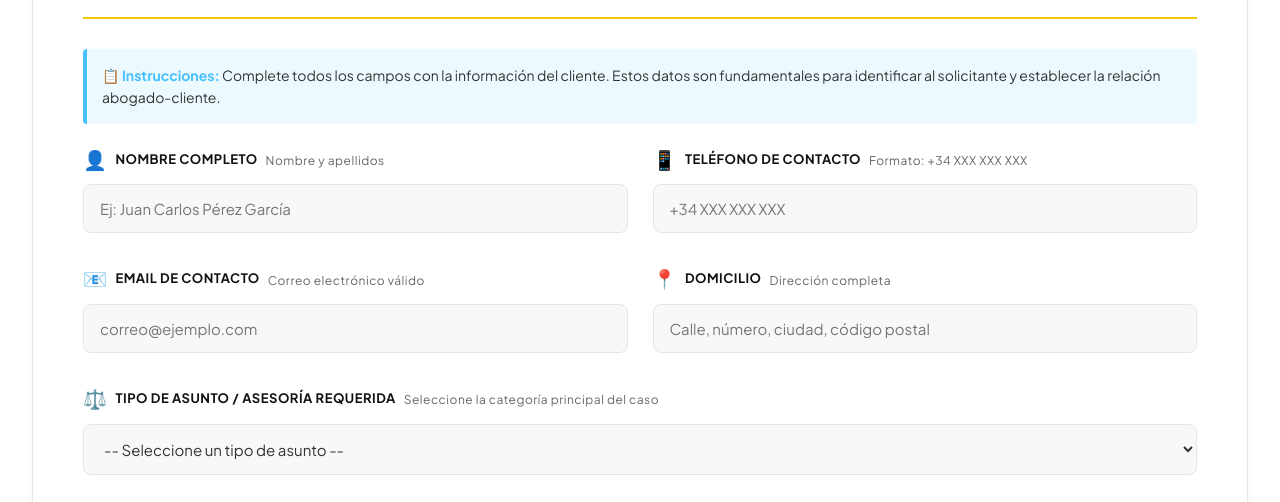
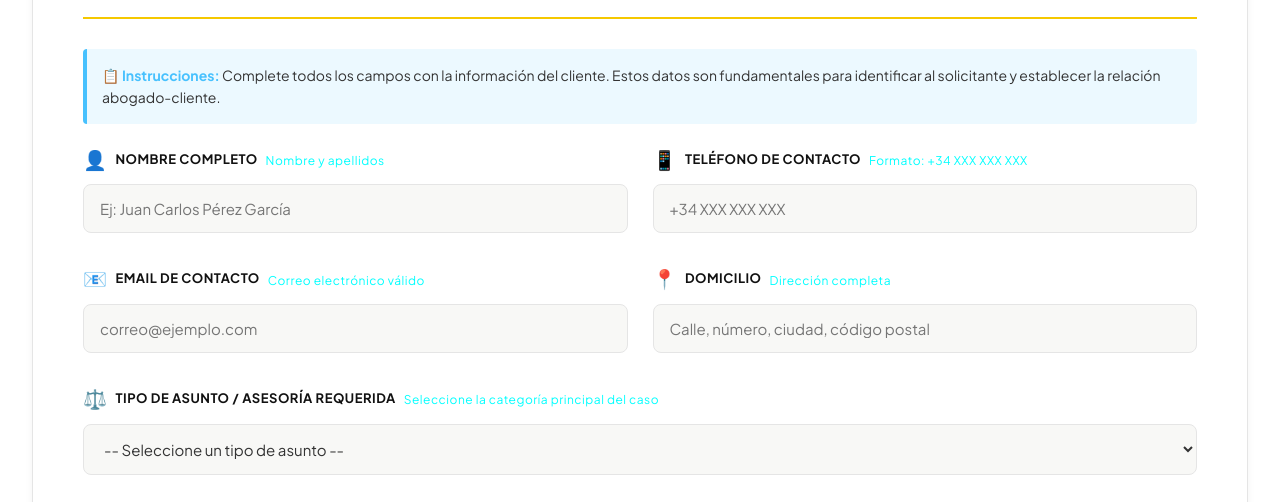
Before and after one commit to ziprespaldo-hub/1-contacto, a plain HTML site: page index.html in a window 1280 px wide. Shown: the part 267-769 px from the top of the page. Drawn offline with Linux system fonts and the light colour scheme.

Commit message:
Update style.css

```diff
--- a/style.css
+++ b/style.css
@@ -17,7 +17,7 @@
     --color-border-dark: #2a2a2d;
     --color-border-light: #e5e5e5;
     --color-text:      #333333;
-    --color-text-light:#666666;
+    --color-text-light:#00FFFF;
     --color-heading:   #111111;
     --color-gold:      #f5c800;
     --color-blue:      #47c1fe;
```
